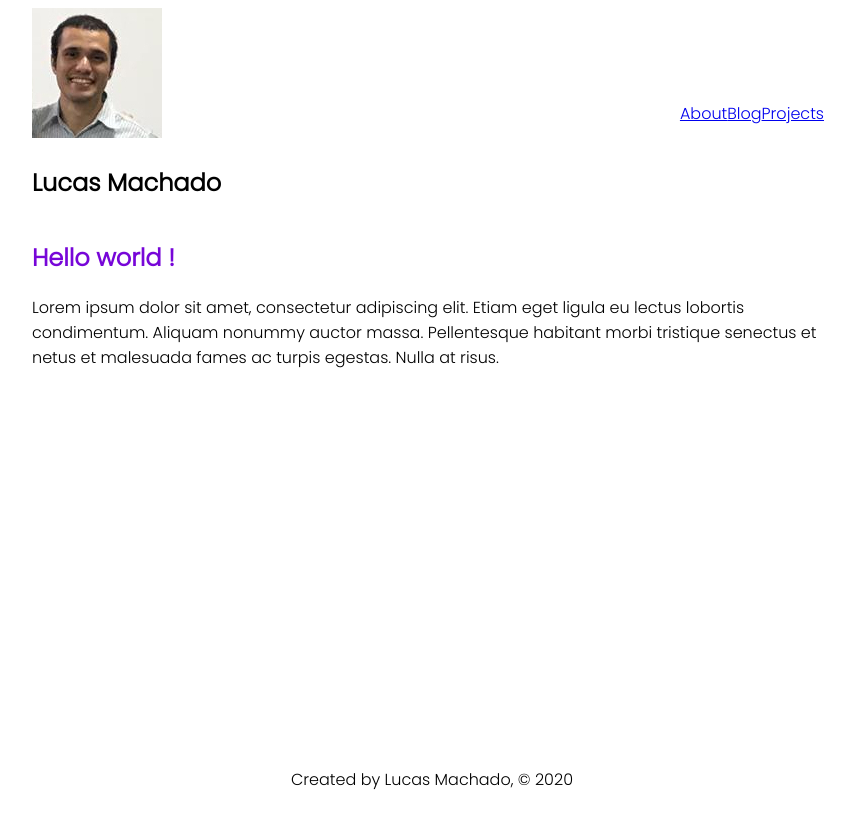
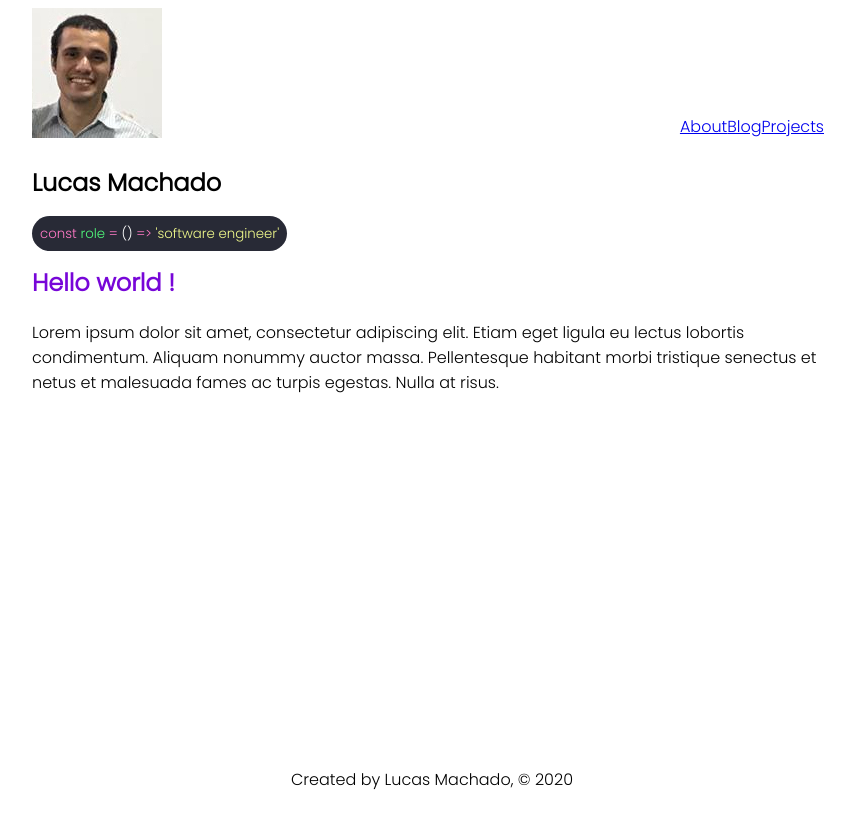
Before and after one commit to machadolucasvp/machadolucasvp.com, a Gatsby site: page / in a window 1280 px wide. Shown: the whole page, without its empty margins (208-1063 px from the left). Built offline with nearby package versions, Linux system fonts and the light colour scheme; Gatsby itself is replaced by a stand-in of ours.

Commit message:
feat: add role tag in header

```diff
--- a/src/components/Header/header.js
+++ b/src/components/Header/header.js
@@ -9,7 +9,10 @@ const Header = () => {
             <nav className={headerStyles.nav}>
                 <div className={headerStyles.profileCard}>
                     <img src={profile} />
-                    <h1>Lucas Machado</h1>
+                    <span>
+                        <h1>Lucas Machado</h1>
+                        <small className={headerStyles.role}><span style={{color:'#ff79c6'}}>const</span> <span style={{color: '#50fa7b'}}>role</span> <span style={{color:'#ff79c6'}}> = </span> () <span style={{color:'#ff79c6'}}> => </span>  <span style={{color:'#f1fa8c'}}>'software engineer'</span></small>
+                    </span>
                 </div>
                 <ul className={headerStyles.list}>
                     <li>
--- a/src/components/Header/header.module.scss
+++ b/src/components/Header/header.module.scss
@@ -40,6 +40,13 @@
     border: 8px solid transparent;
 }
 
+.role {
+    color: white;
+    padding: 0.5rem;
+    background-color: #282a36;
+    border-radius: 5rem;
+}
+
 @media (max-width:576px)
 {
     .nav {
--- a/src/components/Post/post.module.scss
+++ b/src/components/Post/post.module.scss
@@ -19,7 +19,7 @@
 }
 
 .card:hover {
-    box-shadow: 0 14px 28px rgba(0,0,0,0.10), 0 5px 5px rgba(0,0,0,.10);
+    box-shadow: 0 14px 28px rgba(0,0,0,0.10), 0 5px 5px rgba(216,6,104,.10);
    // border-color: #d80668;
 }
 
```
